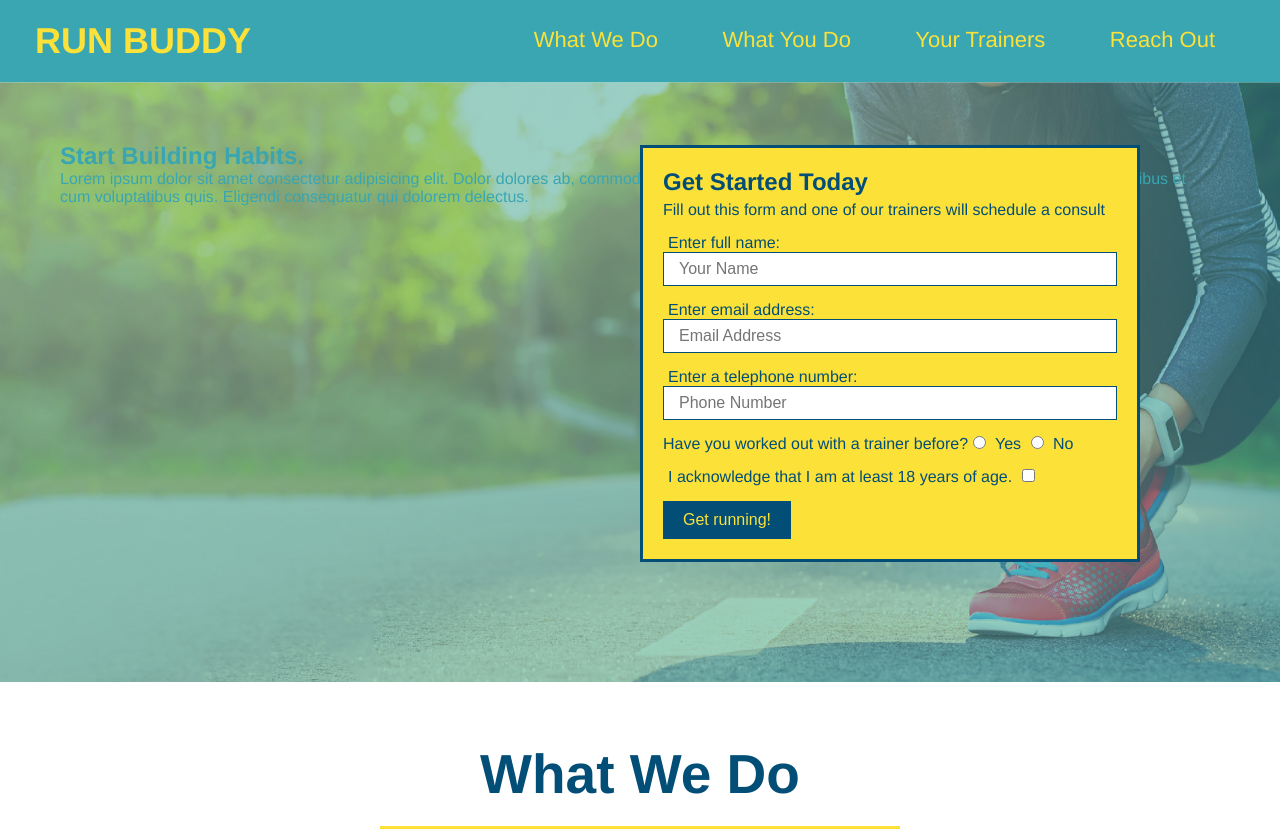
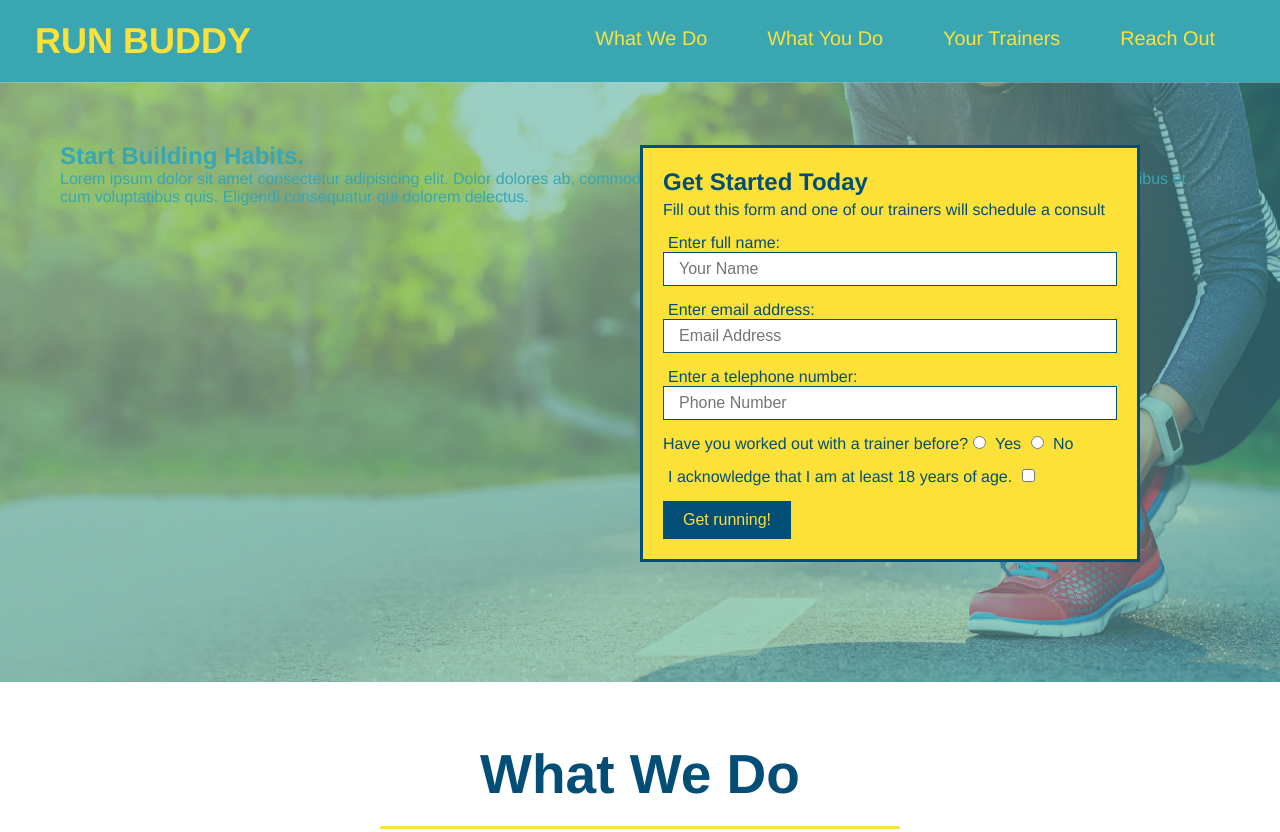
Before and after one commit to PWiernasz/run-buddy, a plain HTML site: page index.html in a window 1280 px wide. Shown: the top 832 px of the page. Drawn offline with Linux system fonts and the light colour scheme.

Commit message:
add flexbox to header

```diff
--- a/assets/css/style.css
+++ b/assets/css/style.css
@@ -35,14 +35,18 @@ header nav {
     margin: 7px 0;
 }
 
-header nav ul li {
-    display: inline;
+header nav ul {
+  display: flex;
+  flex-wrap: nowrap;
+  justify-content: space-between;
+  align-items: center;
+  list-style: none;
 }
 
 header nav ul li a {
     margin: 0 30px;
     font-weight: lighter;
-    font-size: 22px;
+    font-size: 1.55vw;
 }
 
 footer {
```
